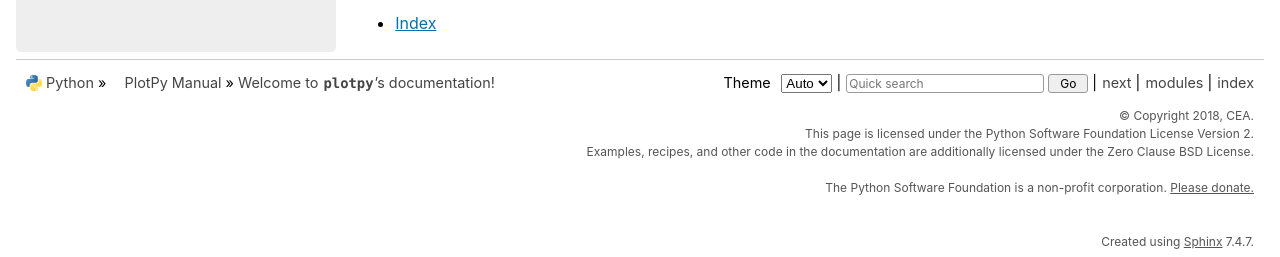
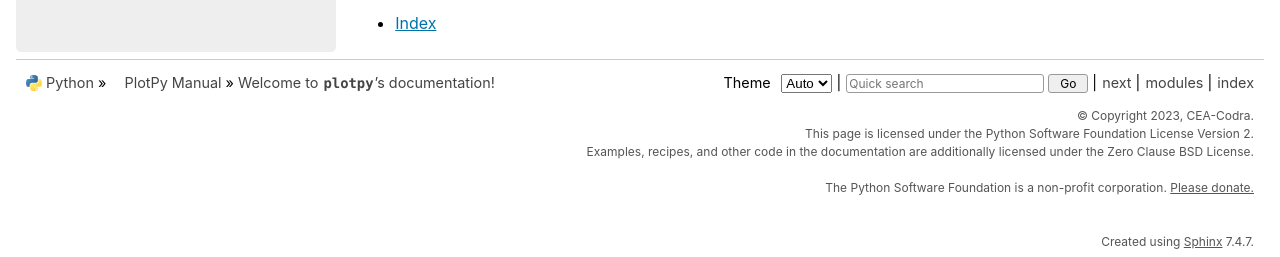
Before and after one commit to PlotPyStack/PlotPy, a Sphinx documentation site: the page built from doc/index.rst, in a window 1280 px wide and 900 px high, scrolled down 1033 px. Shown: the part 640-897 px from the top of the window. Built offline with Sphinx 7.4.7, drawn with Linux system fonts in a browser that asks for light colours.

Commit message:
Minor doc conf.py clean-up

```diff
--- a/doc/conf.py
+++ b/doc/conf.py
@@ -9,8 +9,8 @@
 
 # -- Project information -----------------------------------------------------
 project = "PlotPy"
-copyright = "2018, CEA"
-author = "CEA"
+copyright = "2023, CEA-Codra"
+author = "CEA-Codra"
 version = ""
 version = ".".join(plotpy.__version__.split(".")[:2])
 release = plotpy.__version__
@@ -24,21 +24,15 @@
     "sphinx.ext.intersphinx",
     "sphinx.ext.napoleon",
     "sphinx_qt_documentation",
+    "sphinx.ext.mathjax",
 ]
-if "htmlhelp" in sys.argv:
-    extensions += ["sphinx.ext.imgmath"]
-else:
-    extensions += ["sphinx.ext.mathjax"]
 templates_path = ["_templates"]
 source_suffix = ".rst"
 master_doc = "index"
 exclude_patterns = []
 pygments_style = "sphinx"
 
-if "htmlhelp" in sys.argv:
-    html_theme = "classic"
-else:
-    html_theme = "python_docs_theme"
+html_theme = "python_docs_theme"
 html_title = "%s %s Manual" % (project, version)
 html_short_title = "%s Manual" % project
 html_logo = "images/plotpy-vertical.png"
```
